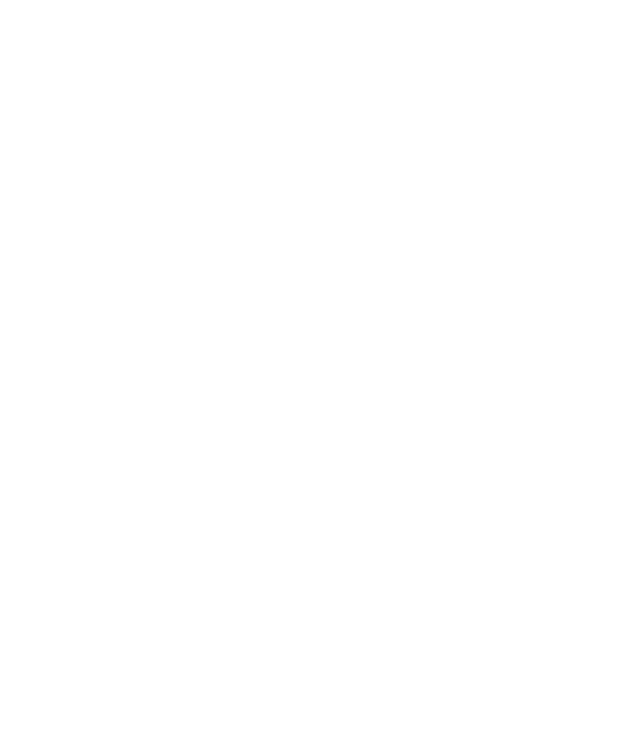
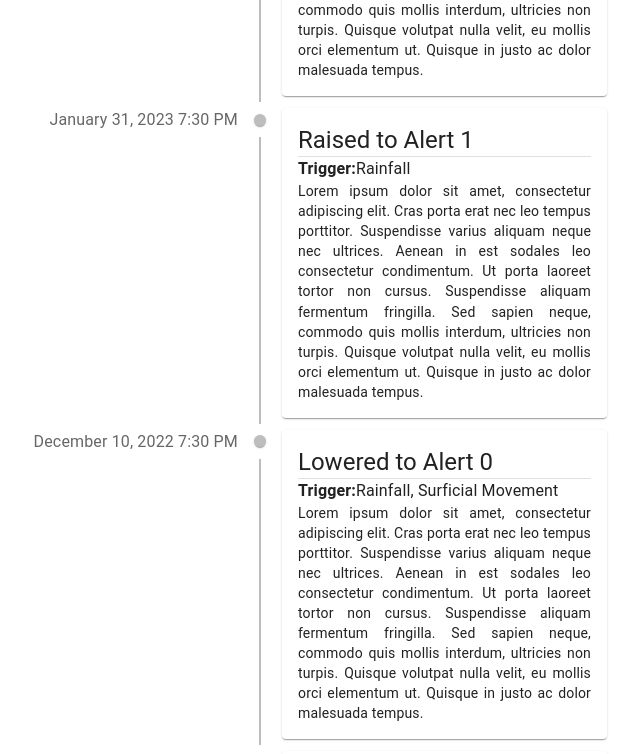
Before and after one commit to philline011/iloilo-pdrrmo-app, a React (Create React App) app: page /timeline in a window 1280 px wide. Before the commit this address had no page. Shown: the part 760-1514 px from the top of the page, without its empty margins (380-1020 px from the left). Before the commit the page ends 800 px from the top, so only its background shows below. Built offline with nearby package versions, Linux system fonts and the light colour scheme.

Commit message:
timeline page

```diff
--- a/src/App.js
+++ b/src/App.js
@@ -8,7 +8,7 @@
 
 import Controls from './components/Controls';
 import Main from './components/Main';
-import Sidebar from './components/Sidebar';
+import TimelinePage from './components/TimelinePage';
 
 function App() {
   return (
@@ -18,6 +18,7 @@
         <Routes>
           <Route exact path="" element={<Main />} />
           <Route exact path="/controls" element={<Controls />} />
+          <Route exact path="/timeline" element={<TimelinePage />} />
         </Routes>
       </Router>
 
--- /dev/null
+++ b/src/components/TimelinePage.js
@@ -0,0 +1,73 @@
+import React, { Fragment, useState, useEffect } from "react";
+import { Grid, Card, Typography, Divider, Button, Fab, IconButton, Stack } from '@mui/material'
+import {Timeline, TimelineItem, TimelineSeparator, TimelineConnector, TimelineContent,
+    TimelineDot, TimelineOppositeContent} from '@mui/lab'
+
+import Header from "./Header";
+
+const TimelinePage = () => {
+
+    const dummyData = [
+        {
+            datetimestamp: "February 13, 2023 9:30 AM",
+            title: "Raised to Alert 1",
+            trigger: "Rainfall"
+        },
+        {
+            datetimestamp: "February 3, 2023 7:30 PM",
+            title: "Lowered to Alert 0",
+            trigger: "Rainfall"
+        },
+        {
+            datetimestamp: "January 31, 2023 7:30 PM",
+            title: "Raised to Alert 1",
+            trigger: "Rainfall"
+        },
+        {
+            datetimestamp: "December 10, 2022 7:30 PM",
+            title: "Lowered to Alert 0",
+            trigger: "Rainfall, Surficial Movement"
+        },
+        {
+            datetimestamp: "December 3, 2022 7:30 PM",
+            title: "Raised to Alert 2",
+            trigger: "Rainfall, Surficial Movement"
+        },
+    ]
+
+    const lorem_ipsum = "Lorem ipsum dolor sit amet, consectetur adipiscing elit. Cras porta erat nec leo tempus porttitor. Suspendisse varius aliquam neque nec ultrices. Aenean in est sodales leo consectetur condimentum. Ut porta laoreet tortor non cursus. Suspendisse aliquam fermentum fringilla. Sed sapien neque, commodo quis mollis interdum, ultricies non turpis. Quisque volutpat nulla velit, eu mollis orci elementum ut. Quisque in justo ac dolor malesuada tempus."
+
+
+
+    return(
+        <Grid>
+            <Header />
+            <br />
+            <Typography variant="h4" textAlign='center'>**Site** Event History</Typography>
+            <Timeline>
+                {dummyData.map(element => (
+                    // console.log(element)
+                    <TimelineItem>
+                        <TimelineOppositeContent color="textSecondary">
+                            {element.datetimestamp}
+                        </TimelineOppositeContent>
+                        <TimelineSeparator>
+                            <TimelineDot />
+                            <TimelineConnector />
+                        </TimelineSeparator>
+                        <TimelineContent>
+                            <Card sx={{width: '50%', padding: 2}}>
+                                <Typography variant='h5'>{element.title}</Typography>
+                                <Divider />
+                                <Typography variant="body"><b>Trigger:</b>{element.trigger}</Typography>
+                                <Typography variant="body2" textAlign='justify'>{lorem_ipsum}</Typography>
+                            </Card>
+                        </TimelineContent>
+                    </TimelineItem>
+                ))}
+            </Timeline>
+        </Grid>
+    )
+}
+
+export default TimelinePage
```
